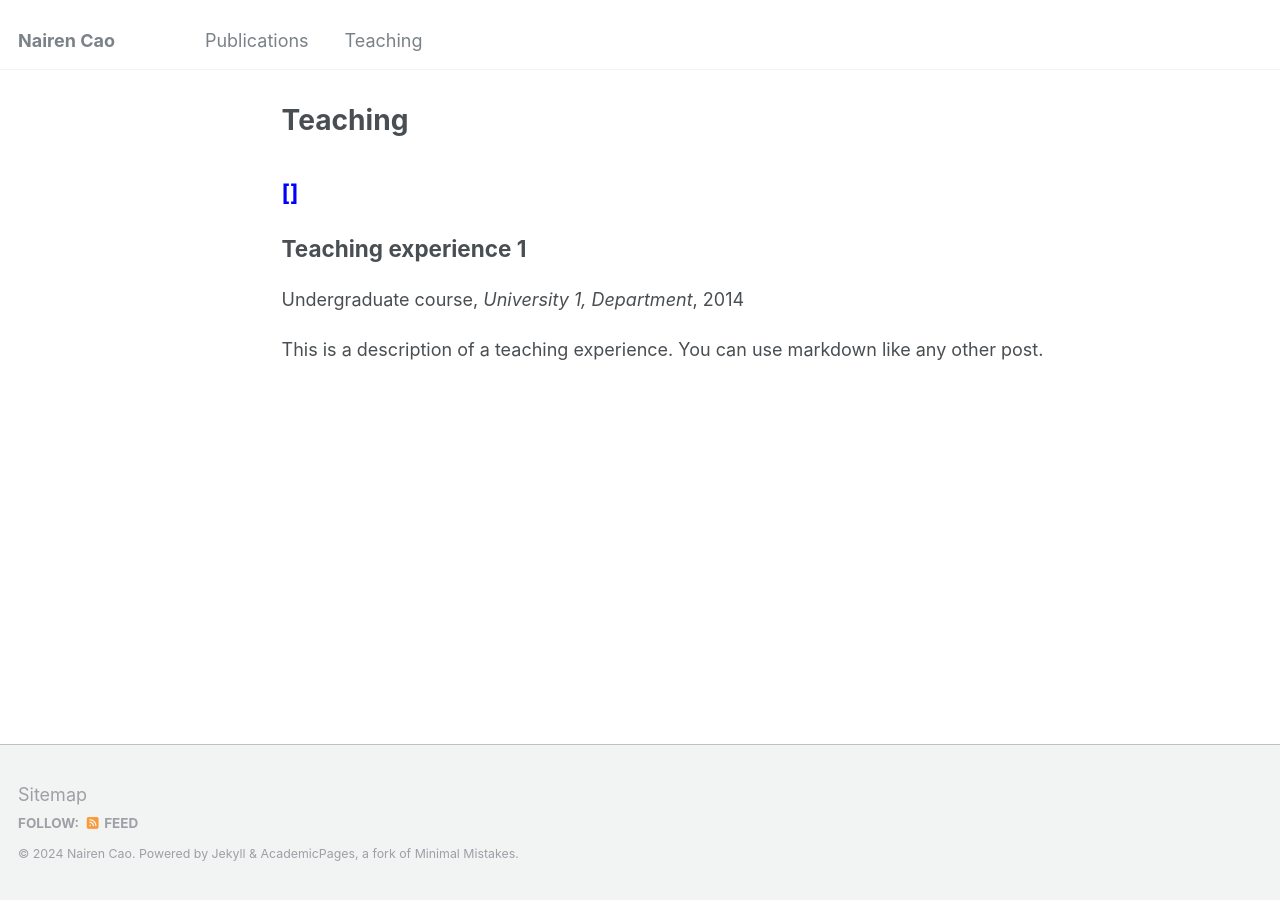
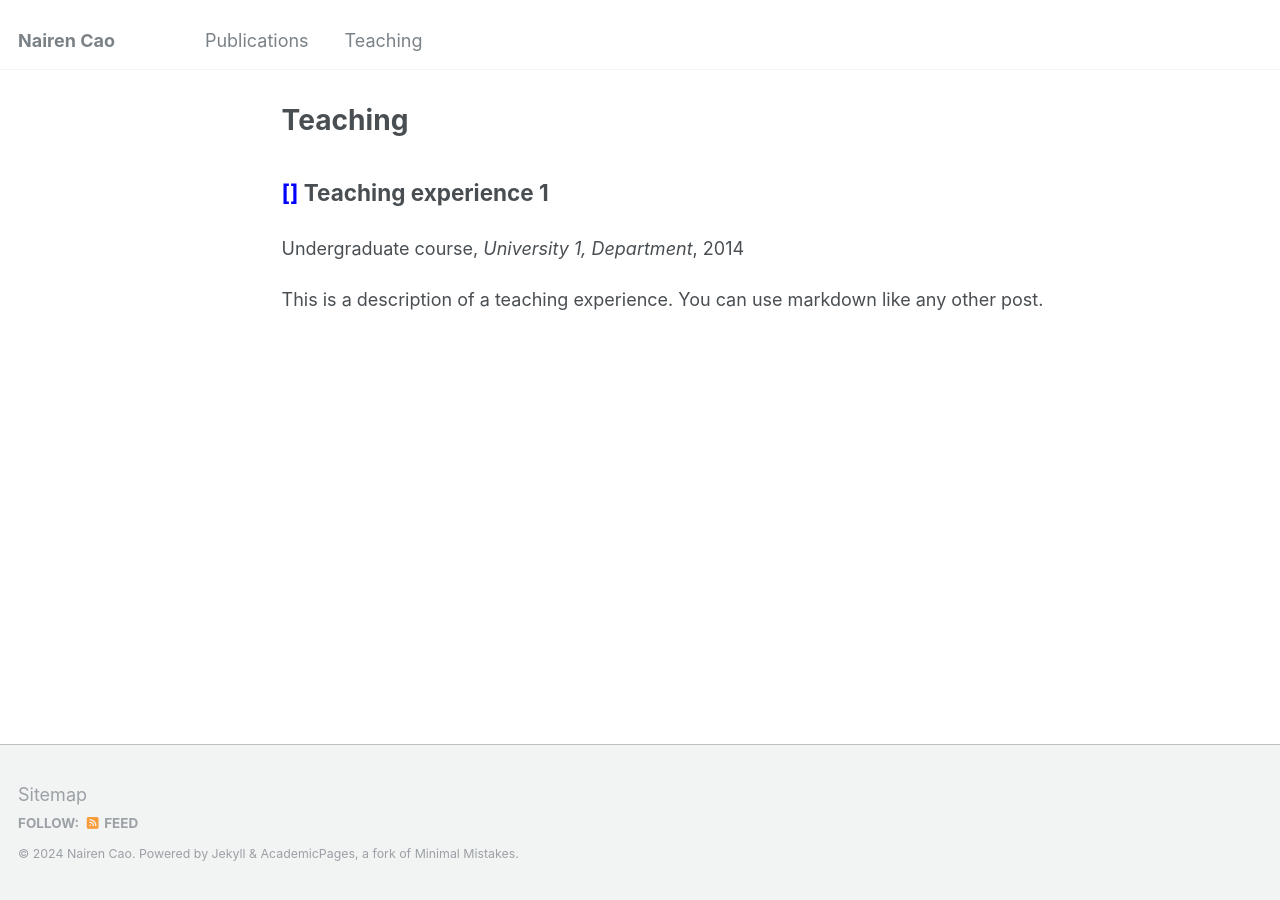
Before and after one commit to nairenc/nairenc.github.io, a Jekyll site: the page built from _pages/teaching.html, in a window 1280 px wide. Built offline with Jekyll 4.4.1, drawn with Linux system fonts in a browser that asks for light colours.

Commit message:
Update archive-single.html

```diff
--- a/_includes/archive-single.html
+++ b/_includes/archive-single.html
@@ -31,7 +31,7 @@
         <a href="{{ post.link }}">{{ title }}</a> <a href="{{ base_path }}{{ post.url }}" rel="permalink"><i class="fa fa-link" aria-hidden="true" title="permalink"></i><span class="sr-only">Permalink</span></a>
       {% else %}
         <!-- <a href="{{ base_path }}{{ post.url }}" rel="permalink">{{ title }}</a> -->
-        <p style="color:blue;">[{{conference_abbr}}]</p>{{ title }}
+        <p ><span style="color:blue;"> [{{confabbr}}]</span> {{ title }}</p>
       {% endif %}
     </h2>
 
```
